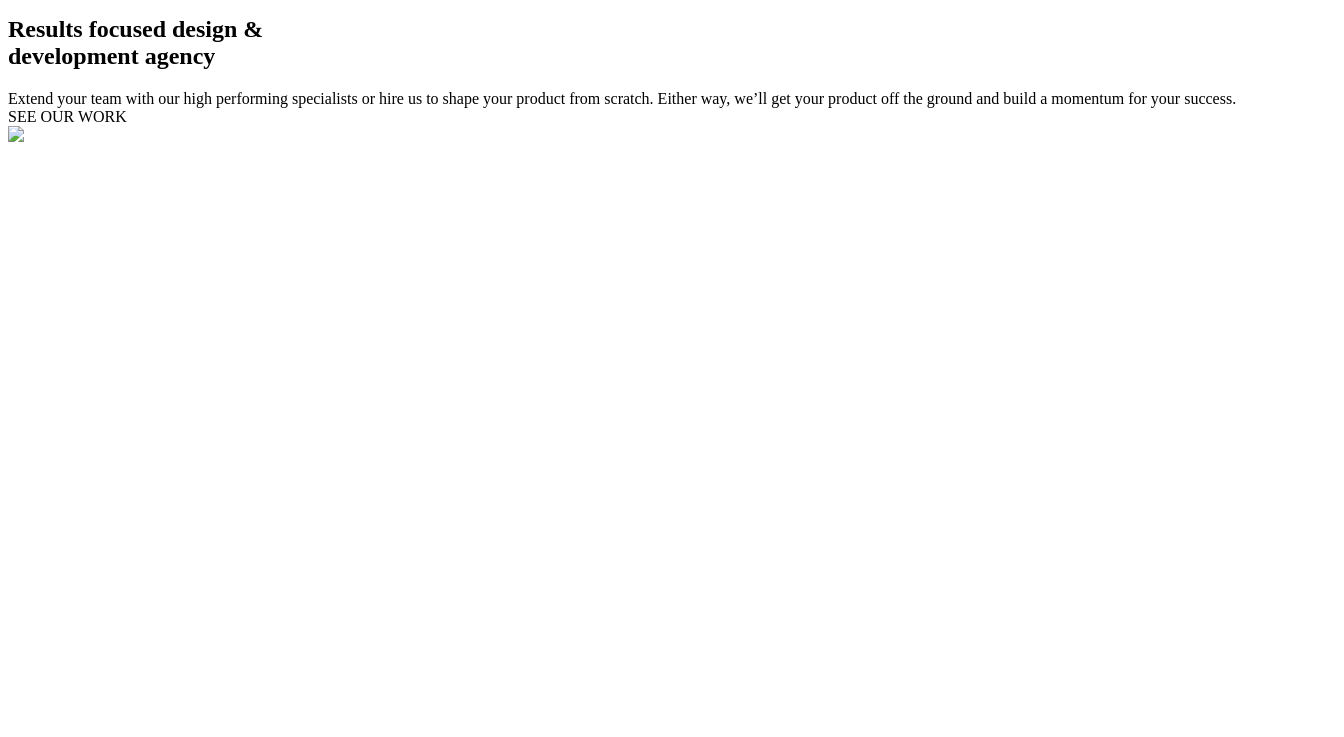
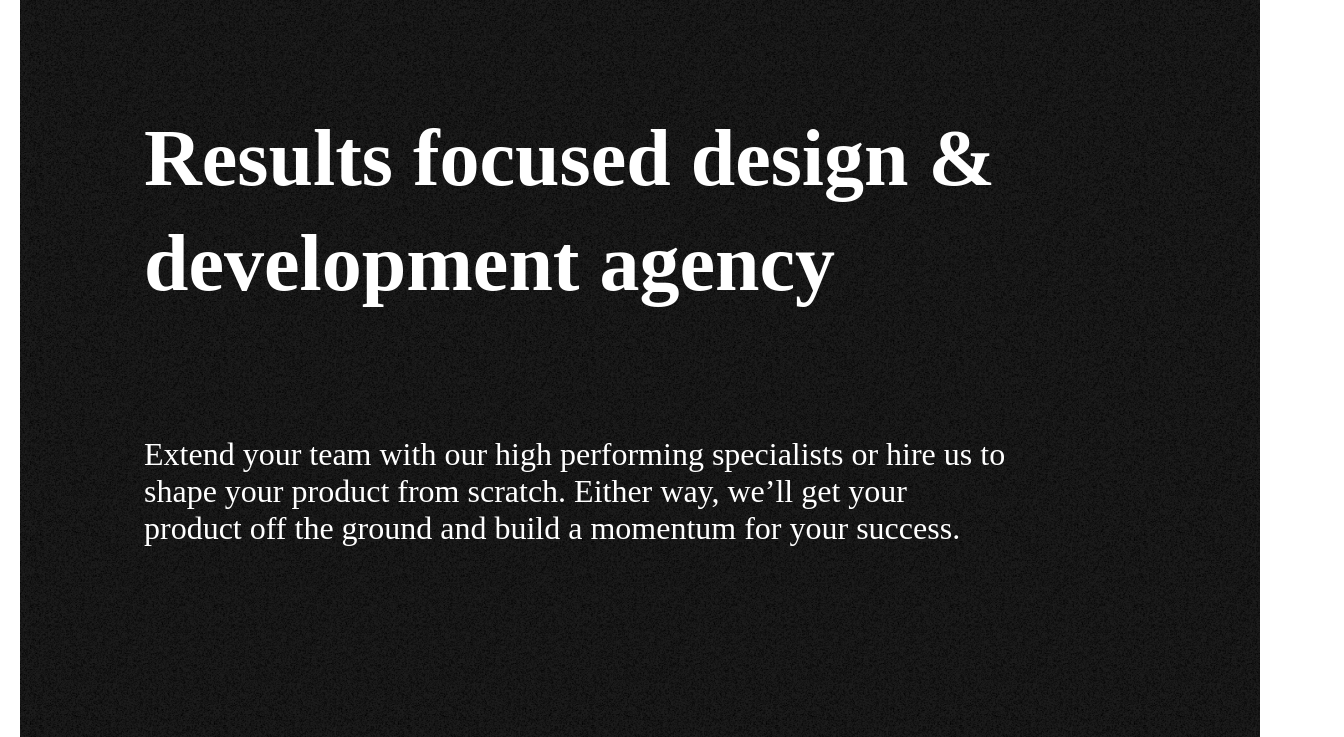
Before and after one commit to ell-sie/clone-cinammon, a plain HTML site: page index.html in a window 1280 px wide. Shown: the part 92-829 px from the top of the page, 1344 px wide, since content can reach past the window. Before the commit the page ends 800 px from the top, so only its background shows below. Drawn offline with Linux system fonts and the light colour scheme.

Commit message:
Update index.html

```diff
--- a/index.html
+++ b/index.html
@@ -4,7 +4,7 @@
     <meta charset="UTF-8">
     <meta http-equiv="X-UA-Compatible" content="IE=edge">
     <meta name="viewport" content="width=device-width, initial-scale=1.0">
-    <link rel="stylesheet" href="/index.css" />
+    <link rel="stylesheet" href="/style.css" />
     <link rel="stylesheet" href="https://cdnjs.cloudflare.com/ajax/libs/font-awesome/5.15.3/css/all.min.css" />
     <title>Cinammon</title>
 </head>
```
